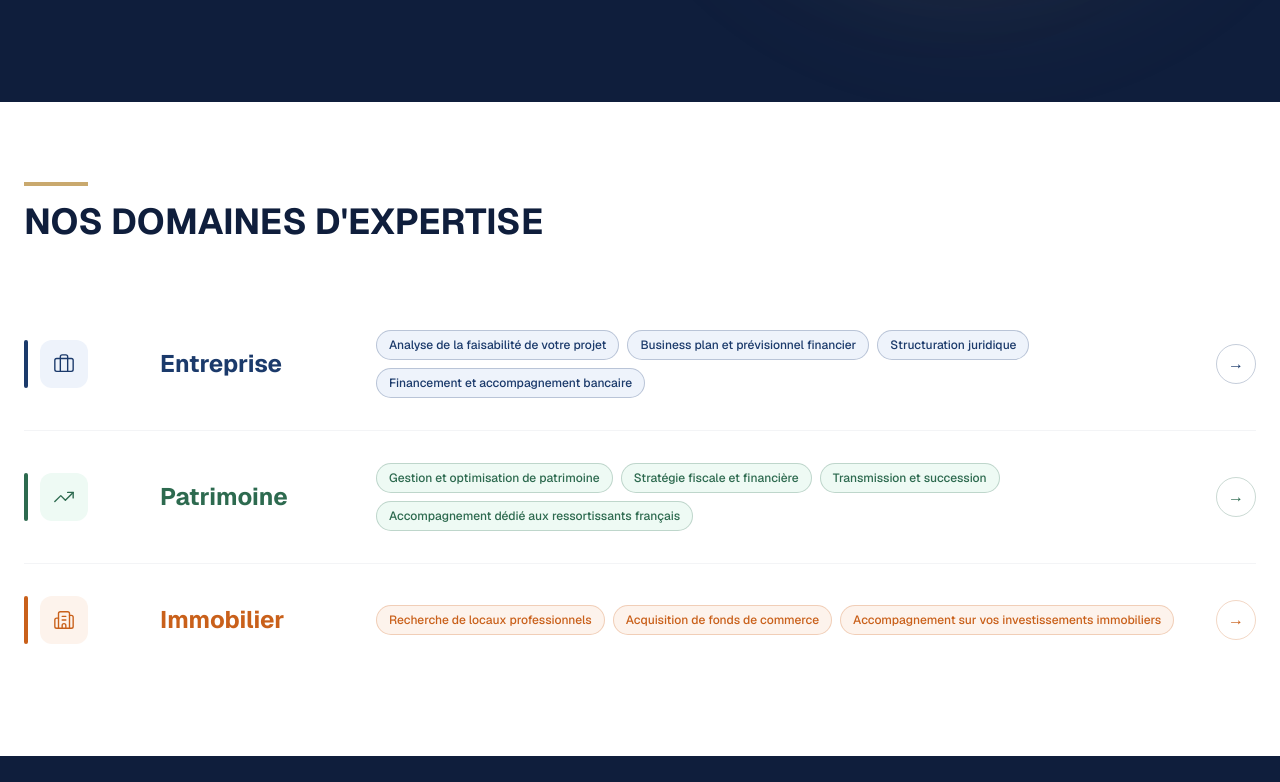
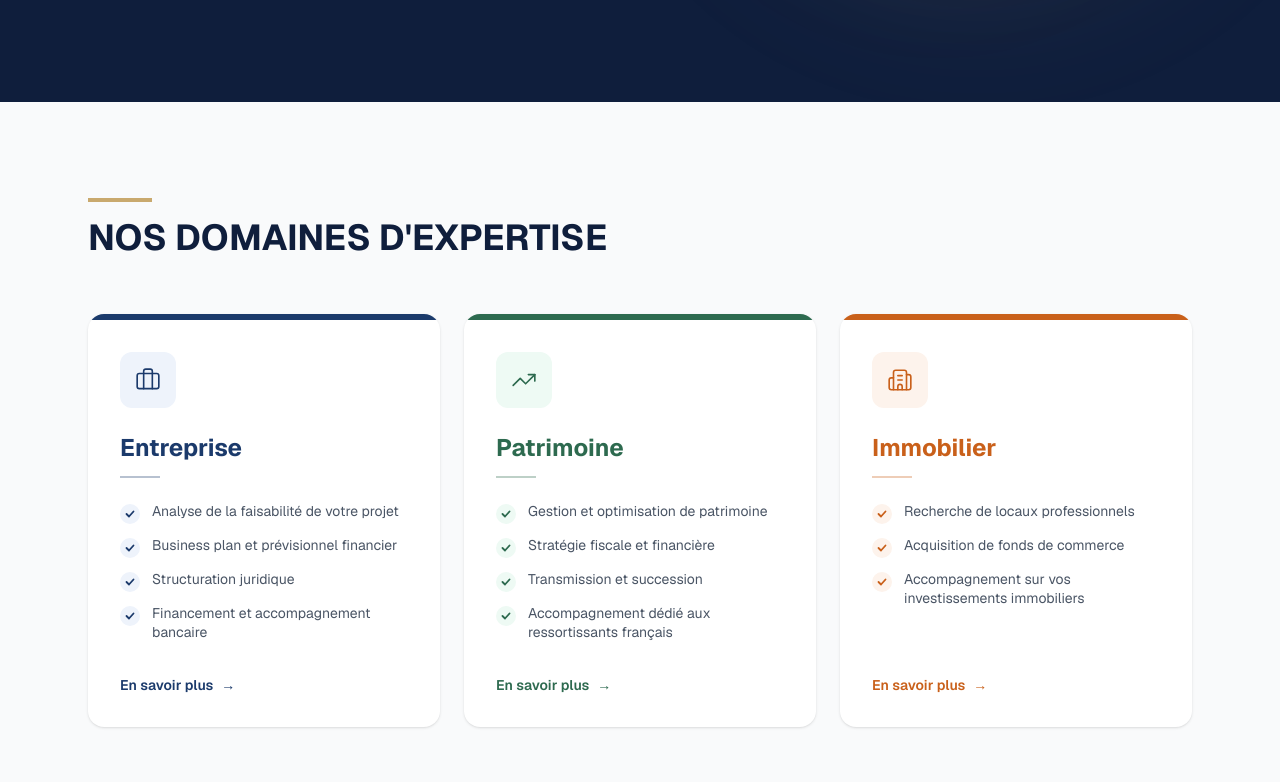
Before and after one commit to marine-png/epic, a Next.js app: page / in a window 1280 px wide. Shown: the part 778-1560 px from the top of the page. Built offline with nearby package versions, Linux system fonts and the light colour scheme.

Commit message:
feat: poles section redesign as 3 cards with checklist services

```diff
--- a/app/page.tsx
+++ b/app/page.tsx
@@ -138,56 +138,55 @@ export default function Home() {
         </div>
       </section>
 
-      {/* Pôles détaillés */}
-      <section className="bg-white">
-        <div className="max-w-7xl mx-auto px-6 pt-20 pb-4">
+      {/* Pôles — cards */}
+      <section className="bg-gray-50 py-24">
+        <div className="max-w-6xl mx-auto px-6">
           <div className="w-16 h-1 bg-[#C9A96E] mb-4" />
-          <h2 className="text-3xl md:text-4xl font-bold text-[#0f1e3c] uppercase">Nos domaines d&apos;expertise</h2>
-        </div>
-        <div className="max-w-7xl mx-auto px-6 pb-20 mt-10 flex flex-col gap-0 divide-y divide-gray-100">
+          <h2 className="text-3xl md:text-4xl font-bold text-[#0f1e3c] uppercase mb-14">Nos domaines d&apos;expertise</h2>
+          <div className="grid grid-cols-1 md:grid-cols-3 gap-6">
             {poles.map((pole) => (
               <Link
                 key={pole.href}
                 href={pole.href}
-              className="group flex flex-col md:flex-row md:items-center gap-6 py-8 transition-all duration-300 hover:pl-4"
+                className="group bg-white rounded-2xl overflow-hidden shadow-sm hover:shadow-xl transition-all duration-300 flex flex-col"
               >
-              {/* Icône + barre colorée */}
-              <div className="flex items-center gap-3 md:w-28 flex-shrink-0">
-                <div className="w-1 h-12 rounded-full flex-shrink-0 transition-all duration-300 group-hover:h-16" style={{ backgroundColor: pole.color }} />
-                <div className="w-12 h-12 rounded-xl flex items-center justify-center flex-shrink-0" style={{ backgroundColor: pole.lightColor }}>
-                  <pole.Icon size={22} style={{ color: pole.color }} strokeWidth={1.5} />
-                </div>
+                {/* Bande colorée en haut */}
+                <div className="h-1.5" style={{ backgroundColor: pole.color }} />
+
+                <div className="p-8 flex flex-col flex-1">
+                  {/* Icône */}
+                  <div className="w-14 h-14 rounded-xl flex items-center justify-center mb-6" style={{ backgroundColor: pole.lightColor }}>
+                    <pole.Icon size={26} style={{ color: pole.color }} strokeWidth={1.5} />
                   </div>
 
                   {/* Titre */}
-              <div className="md:w-48 flex-shrink-0">
-                <h3 className="text-2xl font-bold transition-opacity" style={{ color: pole.color }}>
-                  {pole.label}
-                </h3>
+                  <h3 className="text-2xl font-bold mb-3" style={{ color: pole.color }}>{pole.label}</h3>
+
+                  {/* Séparateur */}
+                  <div className="w-10 h-0.5 mb-6" style={{ backgroundColor: pole.color + '50' }} />
+
+                  {/* Services checklist */}
+                  <div className="flex flex-col gap-3 flex-1">
+                    {pole.services.map((s) => (
+                      <div key={s} className="flex items-start gap-3">
+                        <div className="mt-0.5 w-5 h-5 rounded-full flex items-center justify-center flex-shrink-0" style={{ backgroundColor: pole.lightColor }}>
+                          <svg width="10" height="10" viewBox="0 0 10 10" fill="none">
+                            <path d="M1.5 5L4 7.5L8.5 2.5" stroke={pole.color} strokeWidth="1.8" strokeLinecap="round" strokeLinejoin="round"/>
+                          </svg>
                         </div>
-
-              {/* Services */}
-              <div className="flex-1 flex flex-wrap gap-2">
-                {pole.services.map((s) => (
-                  <span
-                    key={s}
-                    className="text-xs font-medium px-3 py-1.5 rounded-full border transition-all duration-300"
-                    style={{ color: pole.color, borderColor: pole.color + '40', backgroundColor: pole.lightColor }}
-                  >
-                    {s}
-                  </span>
+                        <span className="text-sm text-gray-600 leading-snug">{s}</span>
+                      </div>
                     ))}
                   </div>
 
-              {/* Flèche */}
-              <div
-                className="flex-shrink-0 w-10 h-10 rounded-full border flex items-center justify-center transition-all duration-300 group-hover:translate-x-1"
-                style={{ borderColor: pole.color + '40', color: pole.color }}
-              >
-                →
+                  {/* CTA */}
+                  <div className="mt-8 flex items-center font-semibold text-sm gap-2 group-hover:gap-3 transition-all duration-200" style={{ color: pole.color }}>
+                    En savoir plus <span>→</span>
+                  </div>
                 </div>
               </Link>
             ))}
+          </div>
         </div>
       </section>
 
```
Lines whose indentation alone changed are shown as unchanged.
